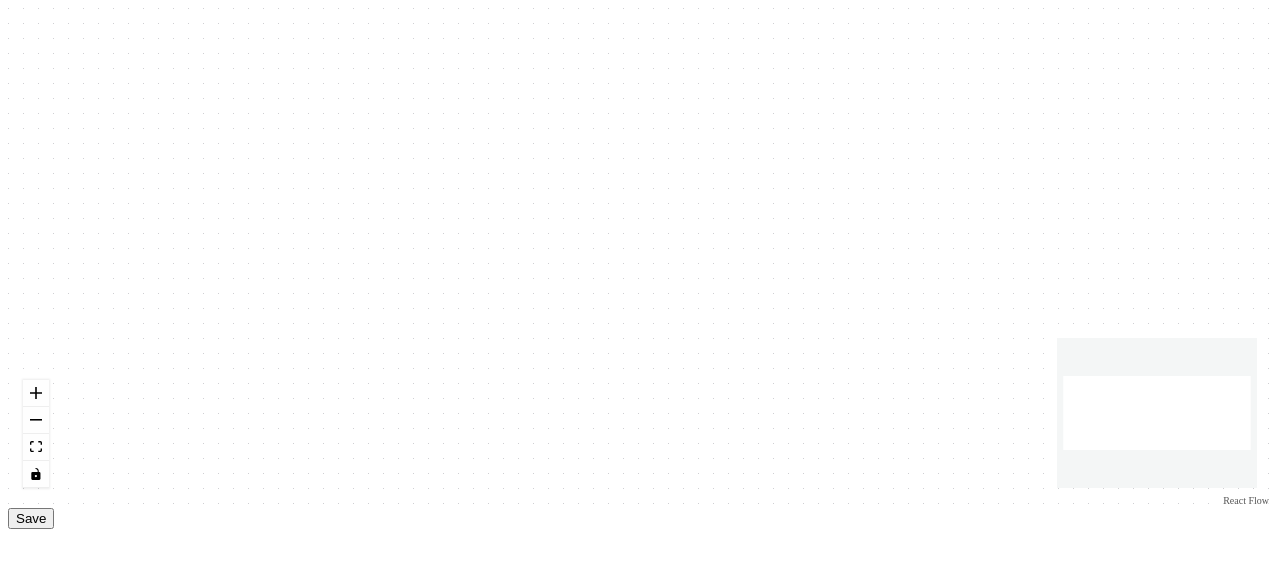
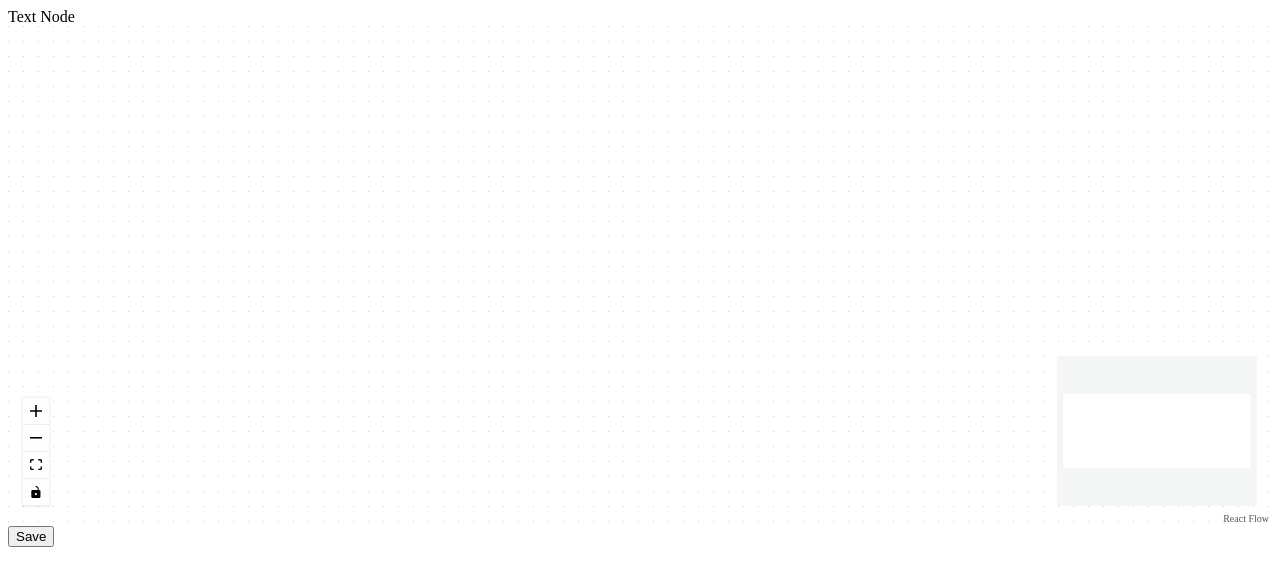
Before and after one commit to zeenat-abedin/chatbot-flow-builder, a React (Create React App) app: page / in a window 1280 px wide. Shown: the top 586 px of the page. Built offline with nearby package versions, Linux system fonts and the light colour scheme.

Commit message:
add NodesPanel to handle nodeTypes

```diff
--- a/src/components/FlowBuilder.jsx
+++ b/src/components/FlowBuilder.jsx
@@ -1,13 +1,10 @@
 import React, { useState } from 'react';
 import ReactFlow, { MiniMap, Controls, Background } from 'react-flow-renderer';
 import SettingsPanel from './SettingsPanel';
+import NodesPanel from './NodesPanel';
 
 
 function FlowBuilder() {
-const NODE_TYPES = [
-  { id: 'text', name: 'Text Node' },
-];
-
   const [elements, setElements] = useState([]);
   const [selectedNode, setSelectedNode] = useState(null);
   const [showSettings, setShowSettings] = useState(false);
@@ -57,11 +54,6 @@ const NODE_TYPES = [
     setSelectedNode(null);
     };
 
-  const nodeTypes = NODE_TYPES.map((type) => ({
-   ...type,
-    position: { x: Math.random() * window.innerWidth, y: Math.random() * window.innerHeight },
-  }));
-
   const onSaveButtonClick = () => {
     const nodesWithEmptyTargetHandles = elements.filter(
     (element) =>
@@ -78,12 +70,18 @@ const NODE_TYPES = [
   console.log("Saving the flow...");
   };
 
+  const addNode = (data) => {
+  const newNode = JSON.parse(data);
+  setElements((els) => [...els, {...newNode, id: Date.now(), position: { x: 0, y: 0 } }]);
+};
+
   return (
     <div style={{ height: 500 }}>
+      <NodesPanel onAddNode={addNode} />
       <ReactFlow
         elements={elements}
         onConnect={onConnect}
-        nodeTypes={nodeTypes}
+        nodeTypes={[]}
         onSelectionChange={handleSelectionChange}
         onDragStop={() => handleDeselectNode()}
        >
--- /dev/null
+++ b/src/components/NodesPanel.jsx
@@ -0,0 +1,19 @@
+import React from 'react';
+
+function NodesPanel({ onAddNode }) {
+  const nodeTypes = [
+    { id: 'text', name: 'Text Node', position: { x: 250, y: 5 }, size: { width: 100, height: 40 } },
+  ];
+
+  return (
+    <div className="nodes-panel">
+      {nodeTypes.map((type) => (
+        <div key={type.id} draggable="true" onDragStart={(e) => e.dataTransfer.setData('application/json', JSON.stringify(type))}>
+          {type.name}
+        </div>
+      ))}
+    </div>
+  );
+}
+
+export default NodesPanel;
```
